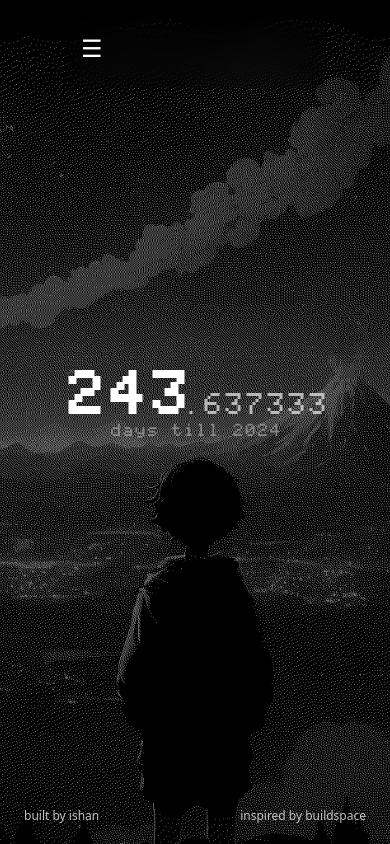
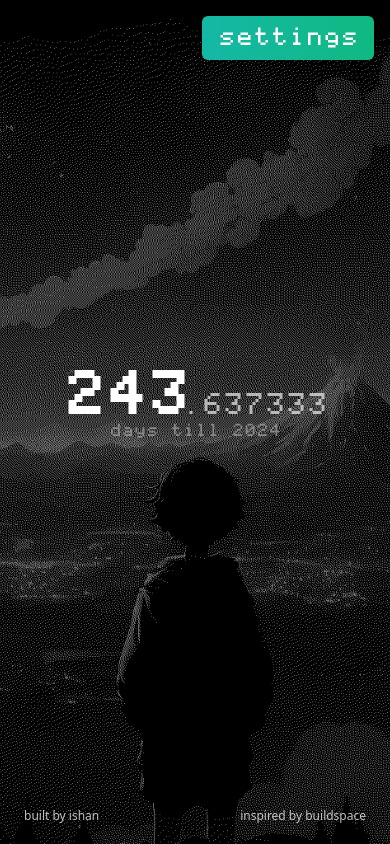
Before and after one commit to ishan0102/countdowns, a Next.js app: page / in a window 390 px wide. Built offline with nearby package versions, Linux system fonts and the light colour scheme.

Commit message:
Add show/hide settings menu to mobile and desktop

```diff
--- a/src/components/Countdown/index.js
+++ b/src/components/Countdown/index.js
@@ -43,14 +43,20 @@ export function Countdown() {
 
   return (
     <div className="flex flex-col items-center justify-center h-screen bg-no-repeat bg-center bg-cover relative" style={{ backgroundImage: "url('/static/img/bg.png')" }}>
-      <div className="w-2/3 md:w-1/6 p-4 absolute top-4 md:top-4 md:right-4 backdrop-filter backdrop-blur-lg">
-        <button onClick={() => setIsSettingsOpen(!isSettingsOpen)} className="block md:hidden text-white text-2xl mb-2">
-          ☰
+      <div className="absolute top-4 right-4">
+      <button
+  onClick={() => setIsSettingsOpen(!isSettingsOpen)}
+  className="block text-white text-xl font-apple2mono focus:outline-none relative transform transition-transform duration-200 hover:scale-105"
+>
+  <span
+    className="inline-block py-2 px-4 rounded-md bg-gradient-to-r from-teal-500 to-emerald-500 shadow-md transition-all duration-300 ease-in-out hover:from-emerald-500 hover:to-teal-500"
+  >
+    settings
+  </span>
 </button>
-        <div className={`md:block ${isSettingsOpen ? '' : 'hidden'}`}>
-          <label className="block text-white text-md mb-2 font-apple2mono">
-            set a countdown
-          </label>
+
+      </div>
+      <div className={`absolute w-2/3 md:w-fit top-16 right-4 md:right-4 backdrop-filter backdrop-blur-lg p-4 mt-2 rounded ${isSettingsOpen ? '' : 'hidden'}`}>
         <label className="block text-neutral-200 text-opacity-75 text-sm font-apple2mono">
           date
           <input type="date" value={date} onChange={handleDateChange} className="mt-1 ml-4 md:ml-0 w-full p-2 rounded text-black font-apple2mono" />
@@ -81,7 +87,6 @@ export function Countdown() {
           />
         </label>
       </div>
-      </div>
 
       <div className="text-center">
         <div className="text-5xl md:text-8xl text-white font-bold font-apple2mono">
```
Lines whose indentation alone changed are shown as unchanged.
